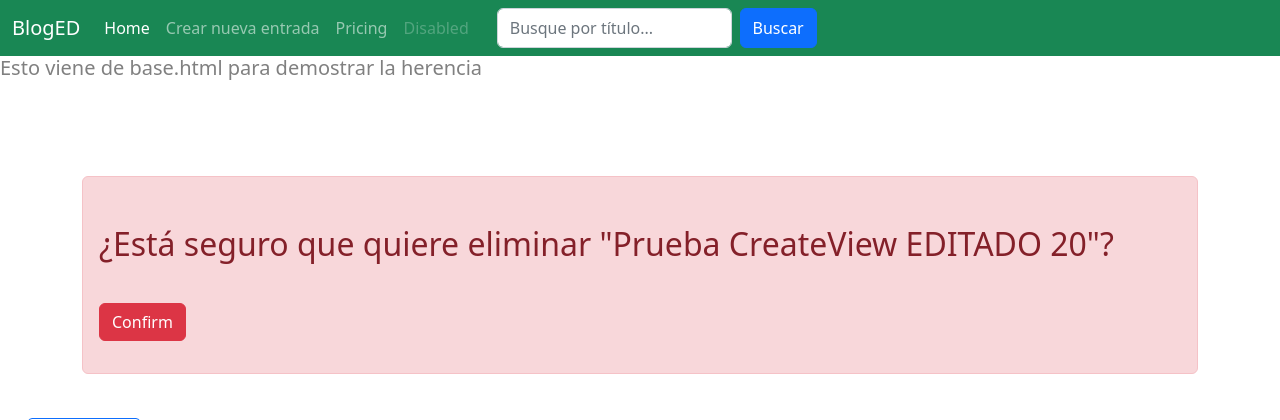
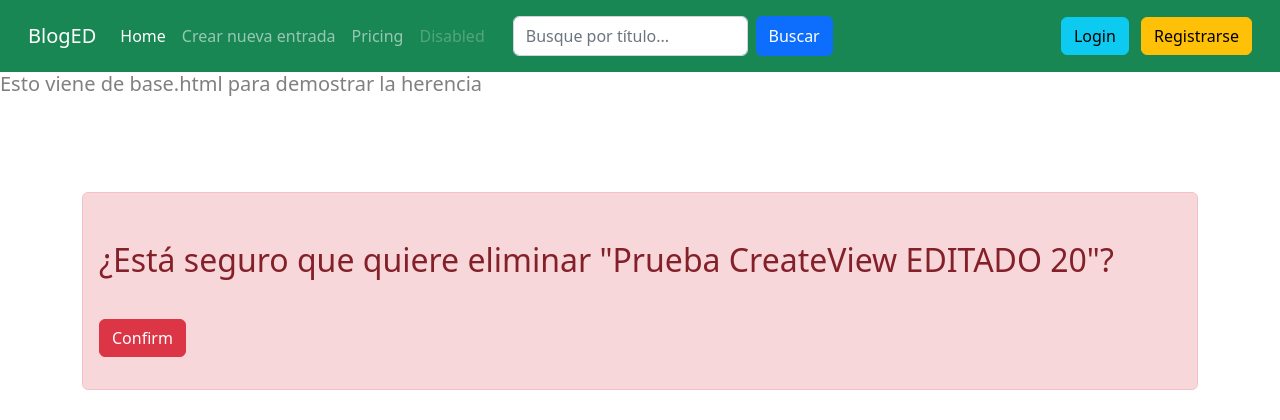
Before and after one commit to DarianYane/Entrega-Final-Python-Coderhouse-Blog, a Django app: page /eliminarEntrada/20 in a window 1280 px wide. Shown: the top 420 px of the page. Run offline with Django 4.2, Linux system fonts and the light colour scheme; data comes from the database, SQL or seed files in the repository; some libraries are stand-ins or nearby versions.

Commit message:
navbar_update

```diff
--- a/Posteos/templates/navbar.html
+++ b/Posteos/templates/navbar.html
@@ -3,8 +3,9 @@
 
     <body>
         <!-- Navbar -->
-        <nav class="navbar navbar-dark navbar-expand-lg bg-success">
+        <nav class="navbar navbar-dark navbar-expand-lg bg-success p-3 ">
             <div class="container-fluid">
+                <div class="d-flex flex-wrap align-items-center justify-content-center justify-content-lg-start"></div>
                     <a class="navbar-brand" href="{% url 'bienvenida' %}">BlogED</a>
                     <button class="navbar-toggler" type="button" data-bs-toggle="collapse" data-bs-target="#navbarNavAltMarkup"
                         aria-controls="navbarNavAltMarkup" aria-expanded="false" aria-label="Toggle navigation">
@@ -22,6 +23,12 @@
                                 <input class="form-control me-2" type="text" placeholder="Busque por título..." name="titulo">
                                 <button class="btn btn-primary" type="submit">Buscar</button>
                             </form>
+
+                        </div>
+                    </div>
+                                        <div class="text-end">
+                                            <button type="button" class="btn btn-info me-2">Login</button>
+                                            <button type="button" class="btn btn-warning">Registrarse</button>
                                         </div>
                 </div>
             </div>
```
Lines whose indentation alone changed are shown as unchanged.
